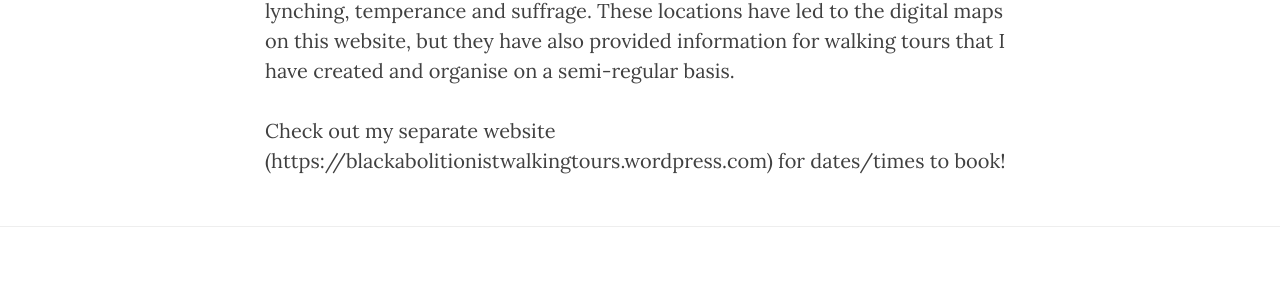
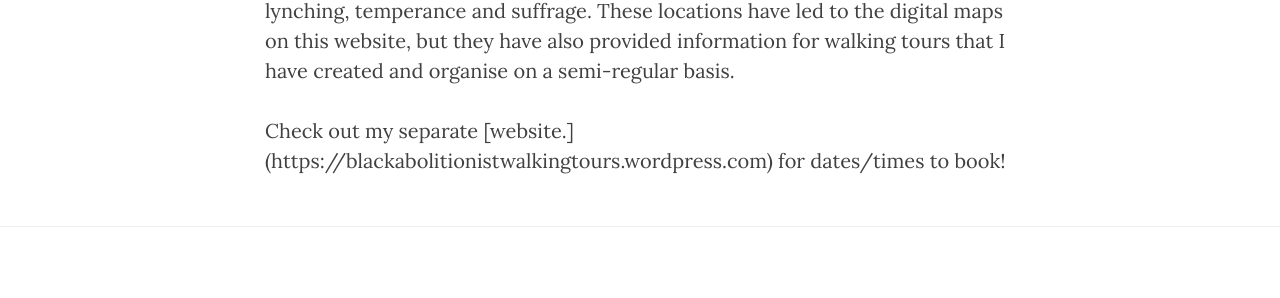
Before and after one commit to FDUK/fduk.github.io, a Jekyll site: the page built from Walking Tours.md, in a window 1280 px wide. Shown: the part 457-755 px from the top of the page. Built offline with Jekyll 4.4.1, drawn with Linux system fonts in a browser that asks for light colours; nearby versions of some CDN libraries.

```diff
--- a/Walking Tours.md
+++ b/Walking Tours.md
@@ -8,4 +8,4 @@ innav: yes
 
 As my research into Black abolitionism grows, I have collected sites of importance where women and men spoke about slavery, racial injustice, lynching, temperance and suffrage. These locations have led to the digital maps on this website, but they have also provided information for walking tours that I have created and organise on a semi-regular basis.
 
-Check out my separate website (https://blackabolitionistwalkingtours.wordpress.com) for dates/times to book!
+Check out my separate [website.] (https://blackabolitionistwalkingtours.wordpress.com) for dates/times to book!
```
